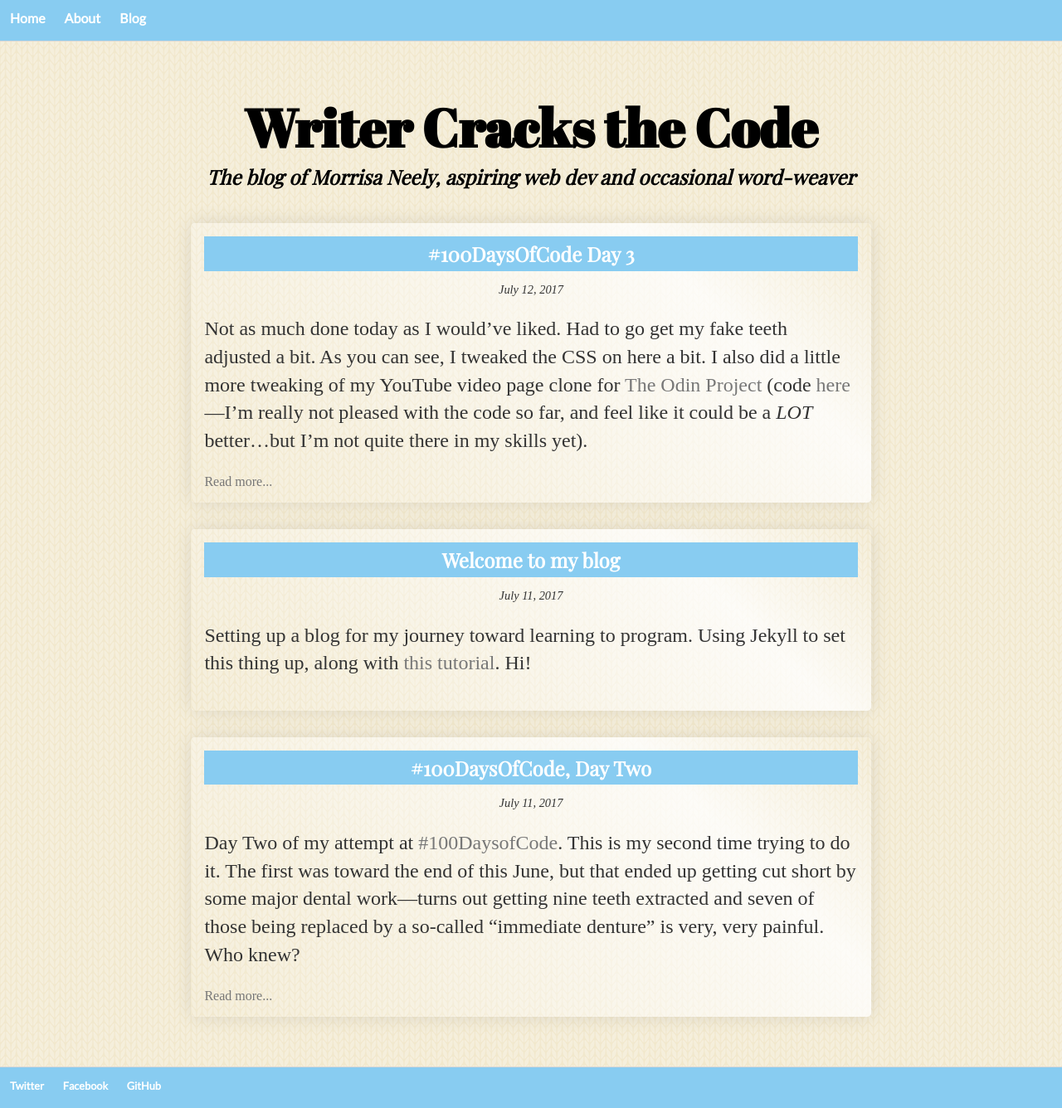
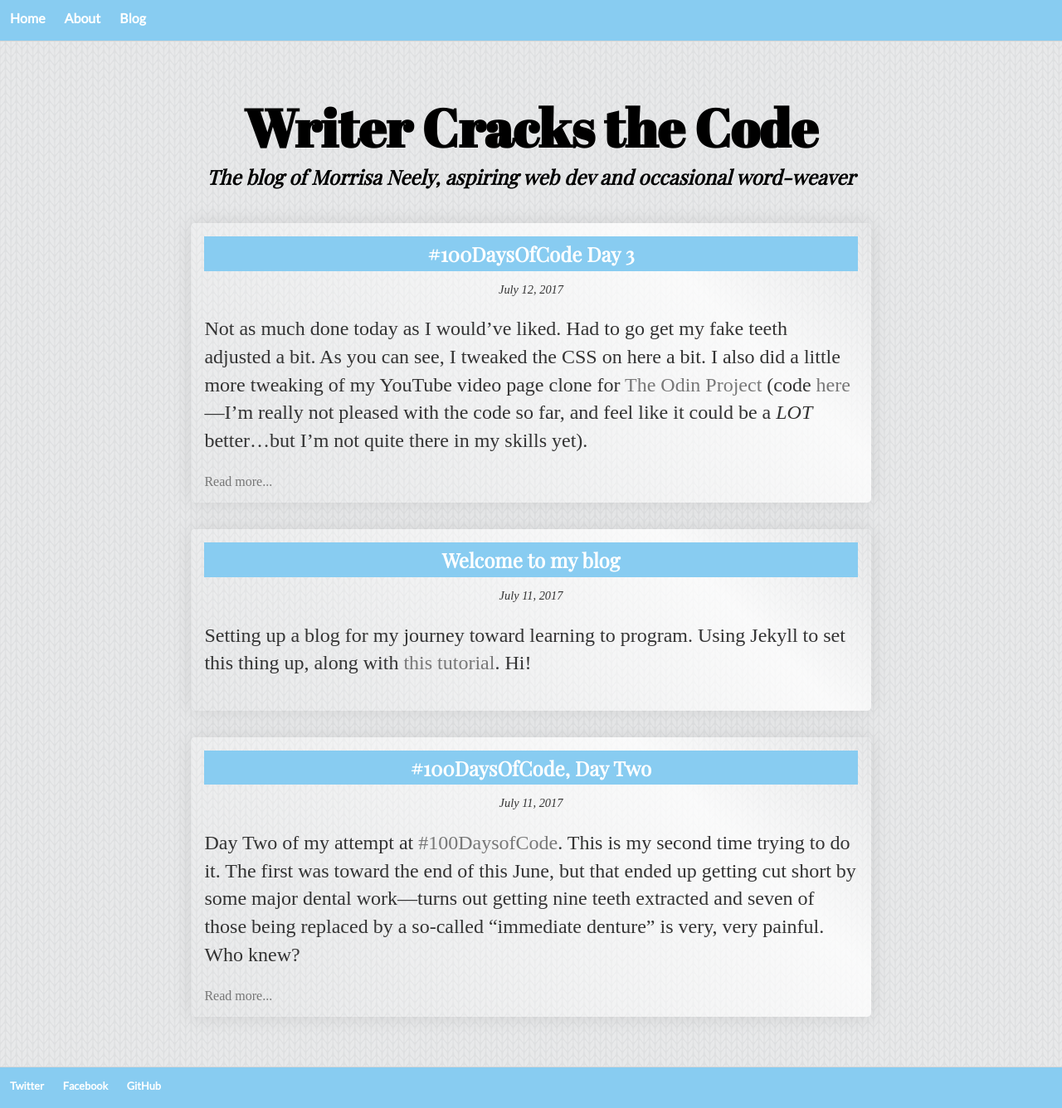
Before and after one commit to morrisa-n/morrisa-n.github.io, a Jekyll site: the page built from index.html, in a window 1280 px wide. Shown: the whole page at 83% size. Built offline with Jekyll 4.4.1, drawn with Linux system fonts in a browser that asks for light colours.

Commit message:
New background

```diff
--- a/css/main.css
+++ b/css/main.css
@@ -8,7 +8,7 @@
     }
 
 body {
-    background-image: url("../Images/knitting-sm-c.png"); /* Image from Subtle Patterns https://www.toptal.com/designers/subtlepatterns - color changed by me */
+    background-image: url("../Images/knitting-sm.png"); /* Image from Subtle Patterns https://www.toptal.com/designers/subtlepatterns */
     background-attachment: fixed;
     }
 
```
